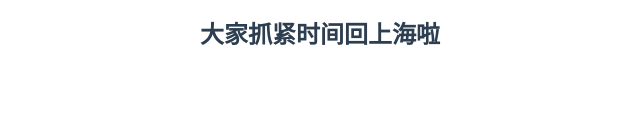
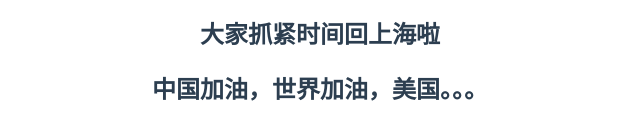
Before and after one commit to liuzhuzhu/hello-world01, a Vue app: page / in a window 1280 px wide. Shown: the part 664-797 px from the top of the page, without its empty margins (320-960 px from the left). Built offline with nearby package versions, Linux system fonts and the light colour scheme.

Commit message:
美国当自强

```diff
--- a/src/App.vue
+++ b/src/App.vue
@@ -6,6 +6,7 @@
     <h2>中国加油，武汉加油～～</h2>
     <h2>希望0826到每一位同学都能够找到自己满意到工作</h2>
     <h2>大家抓紧时间回上海啦</h2>
+    <h2>中国加油，世界加油，美国。。。</h2>
   </div>
 </template>
 
```
